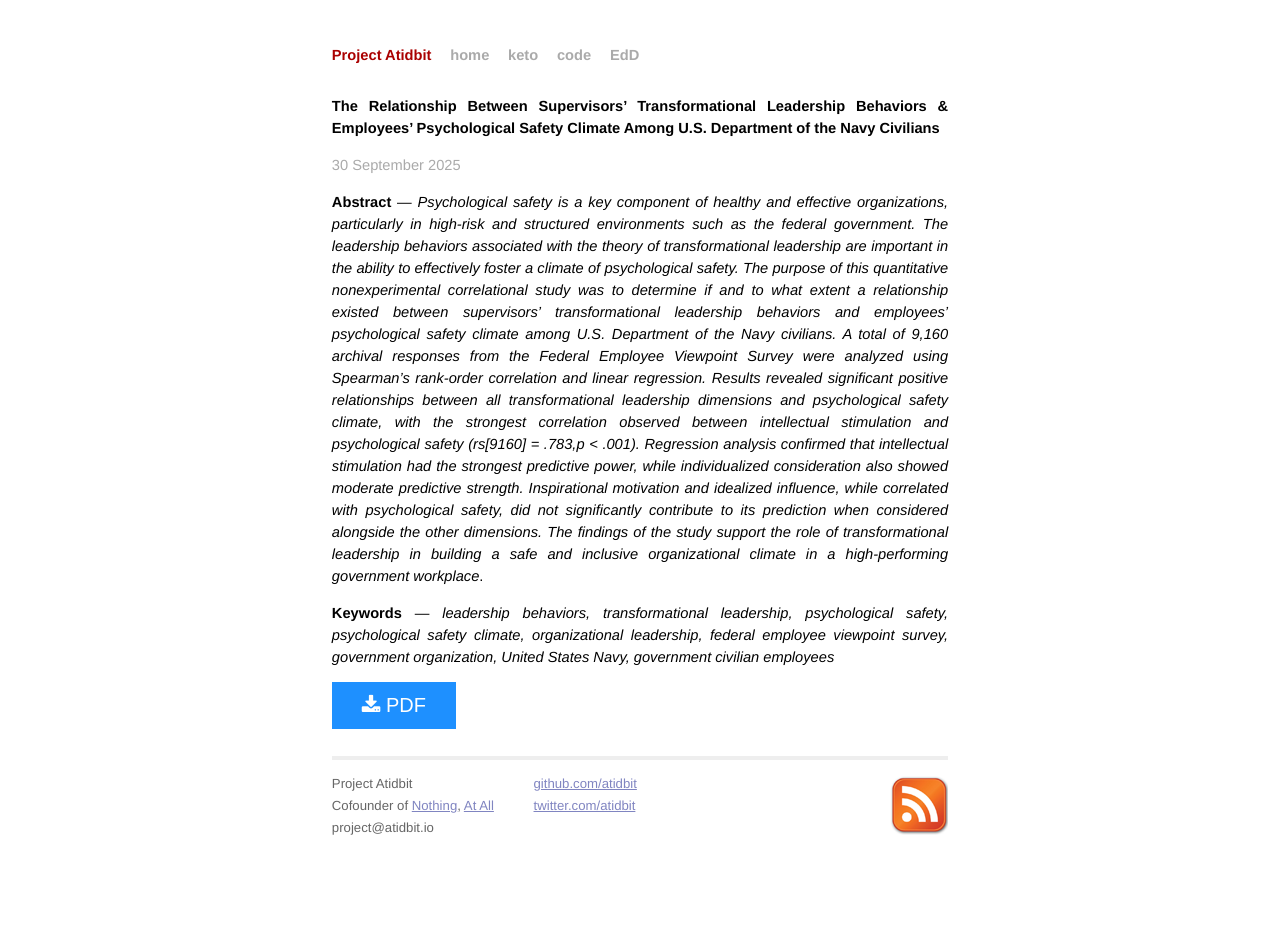
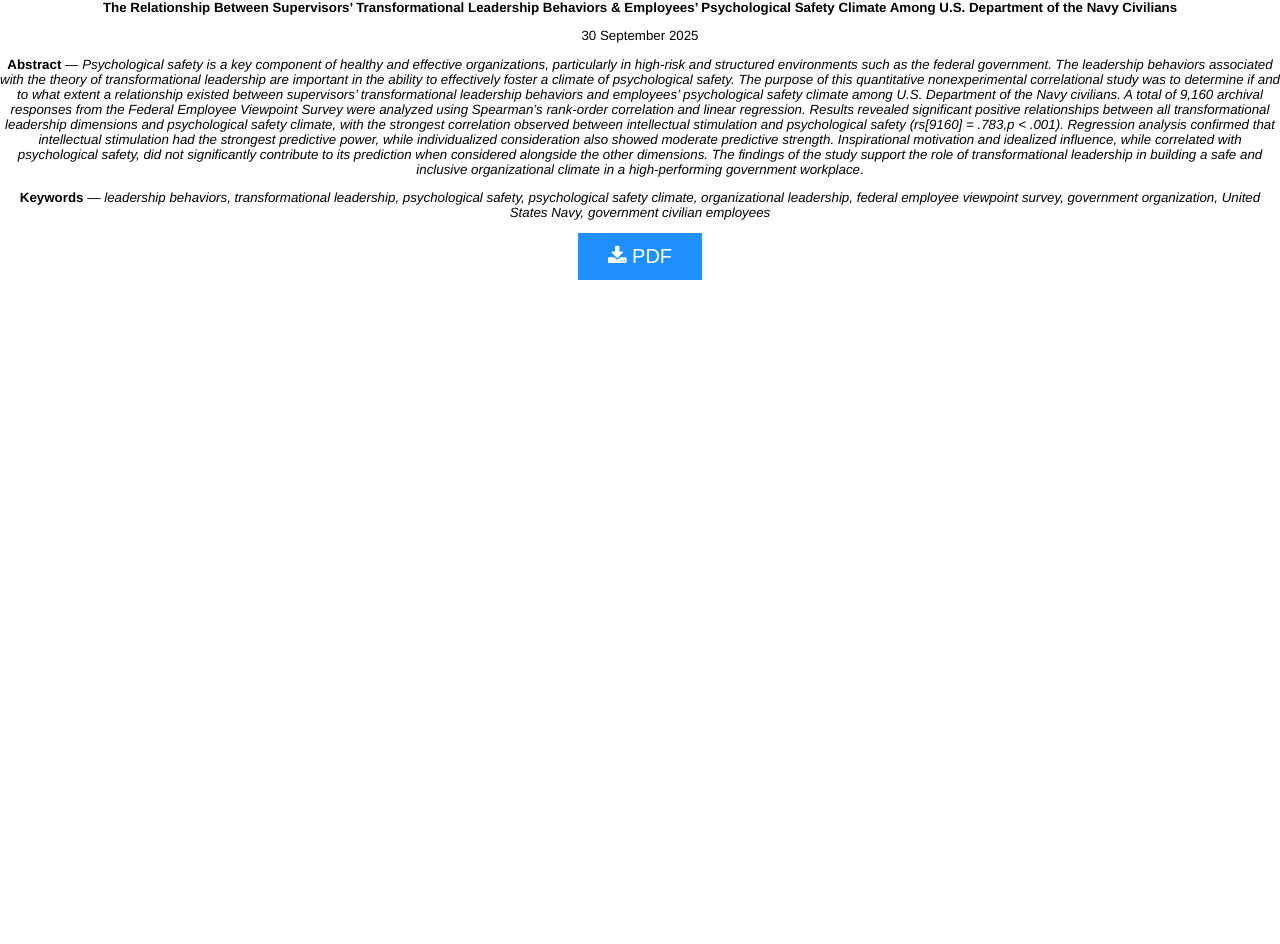
Before and after one commit to atidbit/atidbit.github.io, a Jekyll site: the page built from _posts/2025-09-30-the-relationship-between-supervisors-transformational-leadership-behaviors-employees-psychological-safety-climate.md, in a window 1280 px wide. Built offline with Jekyll 4.4.1, drawn with Linux system fonts in a browser that asks for light colours; after the commit the page ends 900 px from its top, so only the background shows below that.

Commit message:
Update dissdefault.html

```diff
--- a/_layouts/dissdefault.html
+++ b/_layouts/dissdefault.html
@@ -3,9 +3,8 @@
 <head>
    <meta http-equiv="content-type" content="text/html; charset=utf-8" />
    <title>{{ page.title }}</title>
-   <meta name="author" content="Project Atidbit" />
-   <link href="http://atidbit.io/atom.xml" rel="alternate" title="Project Atidbit" type="application/atom+xml" />
-   <meta name="readability-verification" content="QCzSs992GxmRYRKVpPeZ6LE2tS8aYKxsSSQKV8YM"/>
+   <meta name="author" content="Vernon S. Brown" />
+
 
    <!-- syntax highlighting CSS -->
    <link rel="stylesheet" href="/css/syntax.css" type="text/css" />
@@ -25,42 +24,7 @@ var WRInitTime=(new Date()).getTime();
 </script>
 <!-- ClickTale end of Top part -->
 
-<div class="site">
-  <div class="title">
-    <a href="/">Project Atidbit</a>
-    <a class="extra" href="/">home</a>
-    <a class="extra" href="http://keto.atidbit.io">keto</a>
-    <a class="extra" href="http://code.atidbit.io">code</a>
-    <a class="extra" href="http://edd.atidbit.io">EdD</a>
-  </div>
-
   {{ content }}
-
-  <div class="footer">
-    <div class="contact">
-      <p>
-        Project Atidbit
-        <br />
-        Cofounder of
-          <a href="http://nothing.org/">Nothing</a>,
-          <a href="http://atall.org/">At All</a>
-        <br />
-        project@atidbit.io
-      </p>
-    </div>
-    <div class="contact">
-      <p>
-        <a href="http://github.com/atidbit/">github.com/atidbit</a><br />
-        <a href="http://twitter.com/atidbit/">twitter.com/atidbit</a><br />
-      </p>
-    </div>
-    <div class="rss">
-      <a href="http://atidbit.io/atom.xml">
-        <img src="/images/rss.png" alt="Subscribe to RSS Feed" />
-      </a>
-    </div>
-  </div>
-</div>
 
 </body>
 </html>
```
